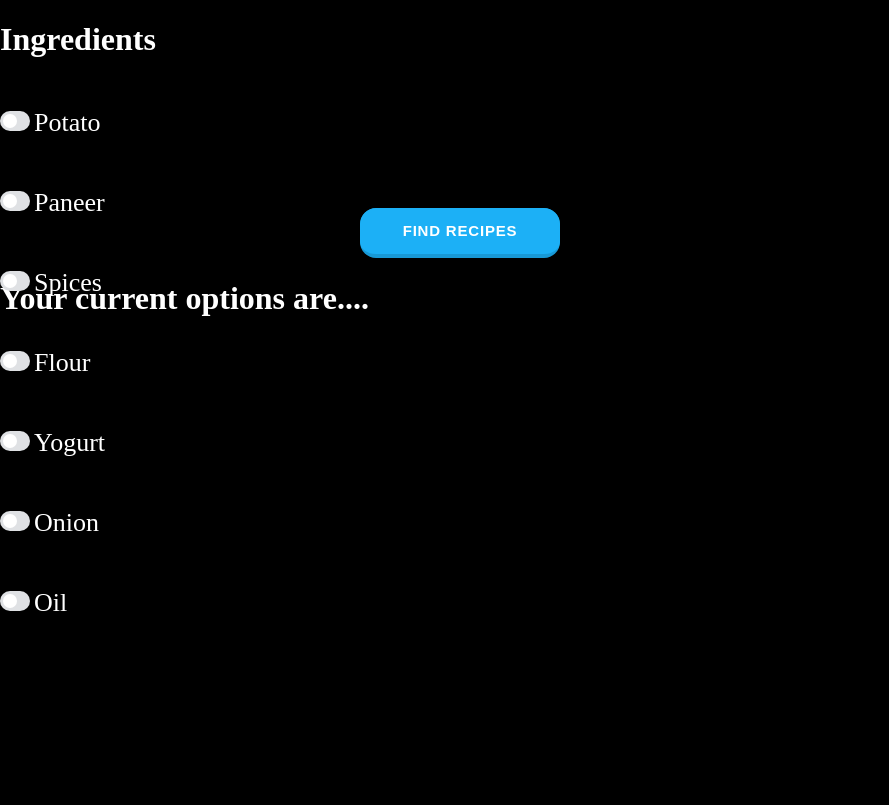
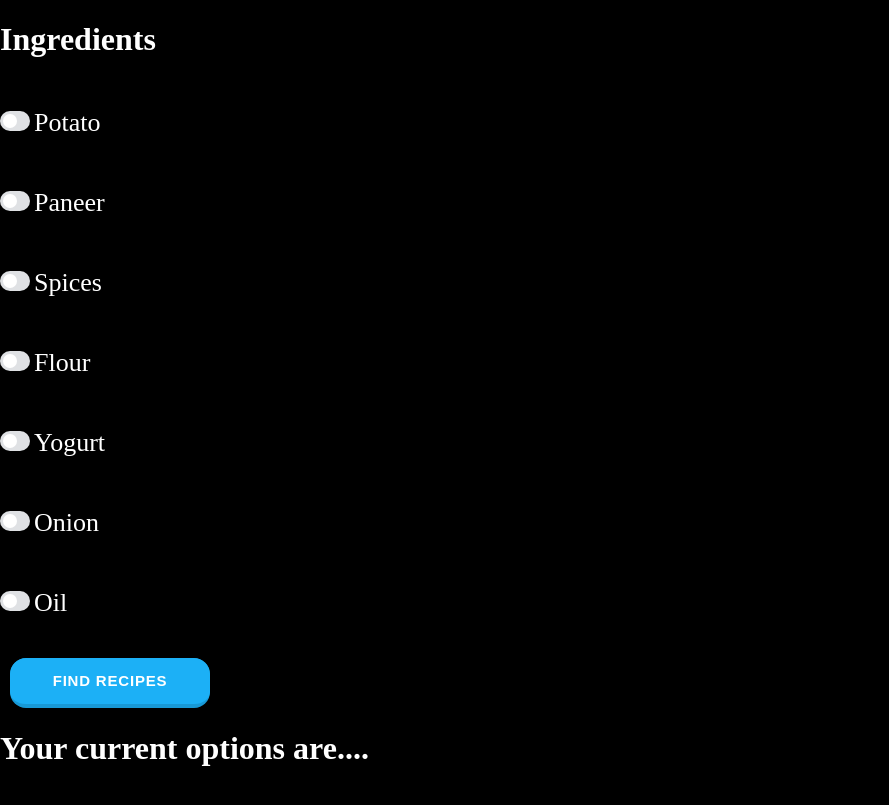
Before and after one commit to Jyublee/Indie-Bytes, a plain HTML site: page index.html in a window 1280 px wide. Shown: the part 119-924 px from the top of the page, without its empty margins (0-889 px from the left). Before the commit the page ends 800 px from the top, so only its background shows below. Drawn offline with Linux system fonts and the light colour scheme.

Commit message:
Update checkbox-wrapper-2.css

```diff
--- a/css/checkbox-wrapper-2.css
+++ b/css/checkbox-wrapper-2.css
@@ -1,4 +1,5 @@
 .checkbox-container {
+    position: flex;
     height: 100px;
     display: grid;
     flex-wrap: wrap;
@@ -78,7 +79,8 @@ background-color: #535db3;
 
 /* CSS */
 .button-19 {
-  margin-left: 360px;
+  margin-top: 450px;
+  margin-left: 10px;
   width: 200px; /* Adjust the width as needed */
   appearance: button;
   background-color: #1899D6;
```
